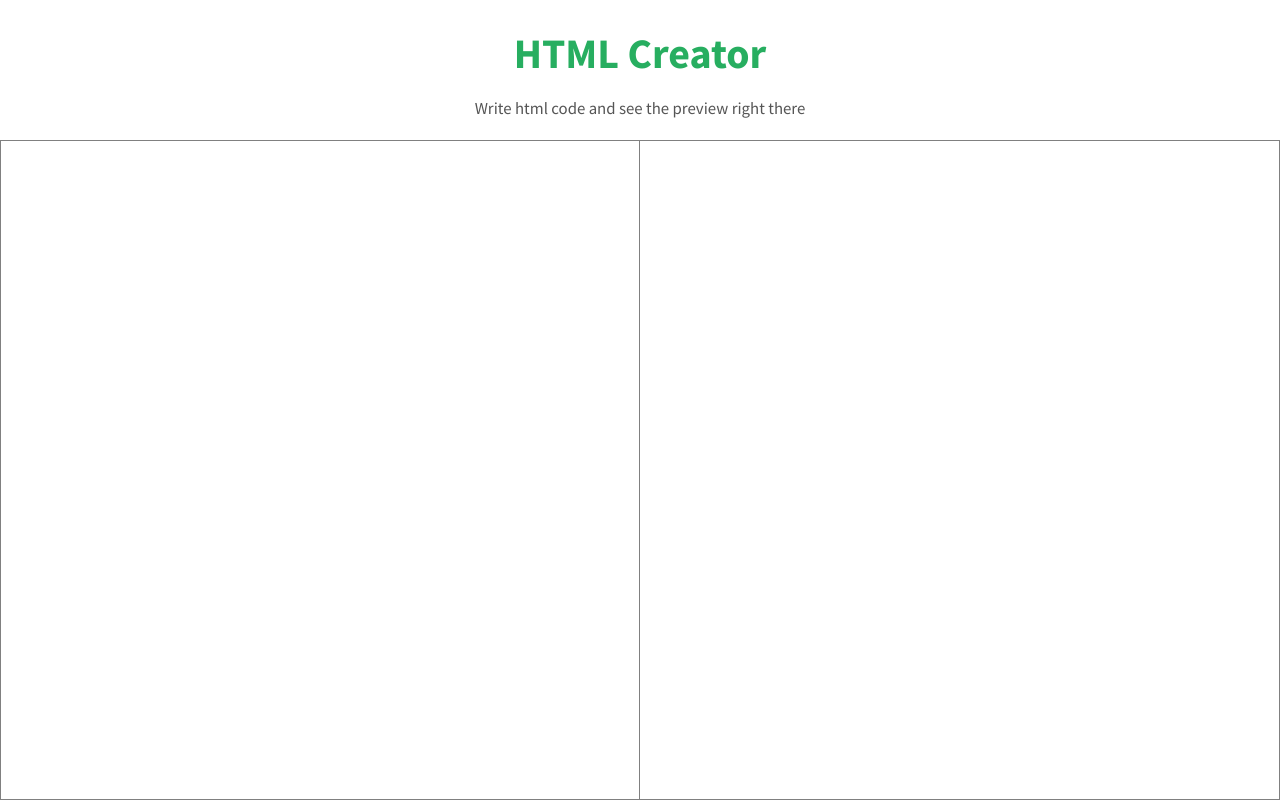
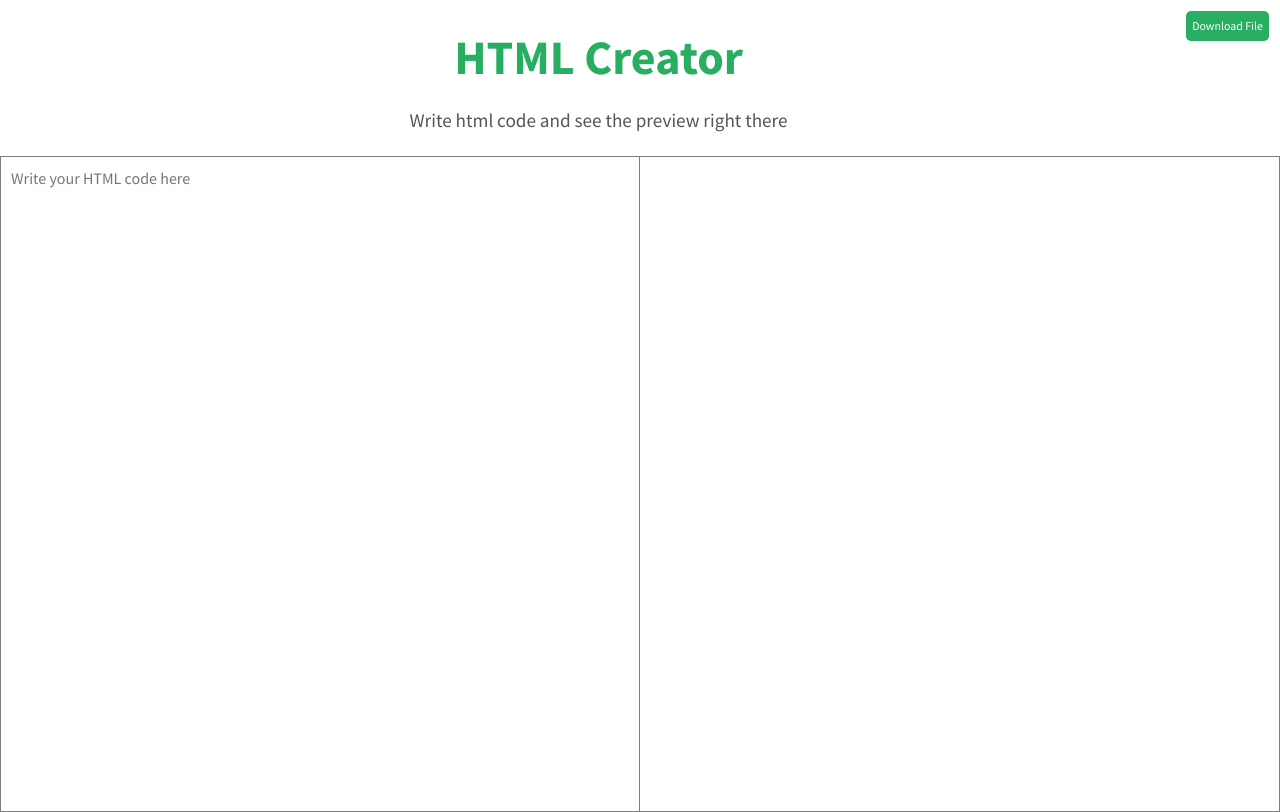
Before and after one commit to krishnadubagunta/HTML-Creator, a React app: page / in a window 1280 px wide. Built offline with nearby package versions, Linux system fonts and the light colour scheme.

Commit message:
Custom Styles and Fonts feature and Dowloading HTML feature added

```diff
--- a/package.json
+++ b/package.json
@@ -5,6 +5,7 @@
 	"dependencies": {
 		"babel-core": "^6.26.0",
 		"bootstrap": "^3.3.7",
+		"file-saver": "^1.3.3",
 		"lodash": "^4.17.4",
 		"node-sass-chokidar": "0.0.3",
 		"npm-run-all": "^4.1.1",
--- a/src/App.sass
+++ b/src/App.sass
@@ -2,42 +2,58 @@
 
 $primary-color : #27ae60
 $primary-accent-text : #555
+$primary-accent-text-light : #fff
 $secondary-color : #222222
 $secondary-accent-text : #ddd
 $font-stack : 'Source Sans Pro', sans-serif
 
 
-$tablet : "(min-width : 768px) and (max-width : 1023px)"
-$phone : "(max-width : 768px)"
-$desktop : "(min-width : 1024px)"
+$tablet : "(min-width : 768px) and (max-width : 1024px)"
+$phone : "(max-width : 500px)"
+$desktop : "(min-width : 1025px)"
 
 .views
 	width: 50%
-	min-height: 82.5vh
+	min-height: 82vh
 	padding: 10px
 	border: 0.2px solid gray
 
 body
 	scroll-behavior: smooth
+	font-size: 16px
 
-	nav
-		font-family: $font-stack
-		padding: 10px
-		height : 17.5vh
+.navbar
+	font-family: $font-stack !important
+	padding: 10px
+	height : 17vh
+	display: flex
 
-		h1
-			font-size: 3em
-			color: $primary-color
-			font-weight: 700
-			text-align: center
+	h1
+		font-size: 3em
+		color: $primary-color
+		font-weight: 700
+		text-align: center
+		flex: auto
 
-			small
-				font-size: 0.40em
-				color: $primary-accent-text
-				font-weight: 400
+		small
+			font-size: 0.4em
+			color: $primary-accent-text
+			font-weight: 400
 
-textarea
+	button
+		flex-shrink: auto
+		flex-direction: row
+		border-radius: 5px
+		vertical-align: middle
+		max-height: 30px
+		font-size: 1.5ch
+		border: 0px
+		background-color: $primary-color
+		color: $primary-accent-text-light
+
+.text-area-default
 	@extend .views
+	font-family: $font-stack !important
 	float: left
 	resize: none
 
@@ -47,6 +63,7 @@ textarea
 
 .flex-or-grid
 	display: flex
+
 
 .previewer
 	@extend .views
@@ -58,20 +75,23 @@ textarea
 
 @media #{$tablet}
 	nav
+		height: 15vh
 		h1
 			font-size: 2em
 			small
 				font-size: 0.5em
-
+	.views
+		height: 85vh
 	.flex-or-grid
 		display: block
 
 @media #{$phone}
 	nav
+		height: 10vh
 		h1
-			font-size: 2em
+			font-size: 1em
 			small
-				font-size: 0.55em
+				font-size: 0.75em
 
 	.flex-or-grid
 		display: block
@@ -79,5 +99,5 @@ textarea
 		.previewer
 			width: 100%
 
-		textarea
+		.text-area-default
 			width: 100%
--- a/src/components/header.js
+++ b/src/components/header.js
@@ -1,15 +1,33 @@
 import React, { Component } from 'react';
+import { connect } from 'react-redux';
+import FileSaver from 'file-saver';
 
-export default class Header extends Component {
+let blob = new Blob();
+
+class Header extends Component {
+	handleDownload = () => {
+		FileSaver.saveAs(blob, 'preview.html');
+	};
+
 	render() {
+		blob = new Blob([this.props.data], { type: 'text/html' });
 		return (
-			<nav>
+			<nav className="navbar">
 				<h1>
 					HTML Creator
 					<br />
 					<small>Write html code and see the preview right there</small>
 				</h1>
+				<button onClick={this.handleDownload}>Download File </button>
 			</nav>
 		);
 	}
 }
+
+function mapStateToProps(state) {
+	return {
+		data: state.preview.data ? state.preview.data : ''
+	};
+}
+
+export default connect(mapStateToProps, null)(Header);
--- a/src/components/previewer.js
+++ b/src/components/previewer.js
@@ -1,12 +1,12 @@
 import React, { Component } from 'react';
 import { connect } from 'react-redux';
 
+export let { data } = '';
+
 class Preview extends Component {
 	renderData = () => {
-		return {
-			__html: `${this.props.data}`,
-			__css: ''
-		};
+		data = this.props.data;
+		return { __html: this.props.data };
 	};
 
 	render() {
--- a/src/components/writer.js
+++ b/src/components/writer.js
@@ -14,17 +14,17 @@ class Writer extends Component {
 		this.setState({ data: e.target.value }, () => {
 			this.build(this.state.data);
 		});
-		// let { data, builder } = this.state;
-		// const lastChar = data.charAt(data.length - 1);
-		// if (data.charAt(data.length - 1) === '\n') {
-		// 	builder += lastChar + '<br />';
-		// } else {
-		// 	builder += lastChar;
-		// }
 	};
 
 	render() {
-		return <textarea name="text" onChange={e => this.handleSpecial(e)} />;
+		return (
+			<textarea
+				className="text-area-default"
+				name="text"
+				onChange={e => this.handleSpecial(e)}
+				placeholder="Write your HTML code here"
+			/>
+		);
 	}
 }
 
```
Also changed, not shown: screenshots/1.png, src/App.css, 1 other file.
